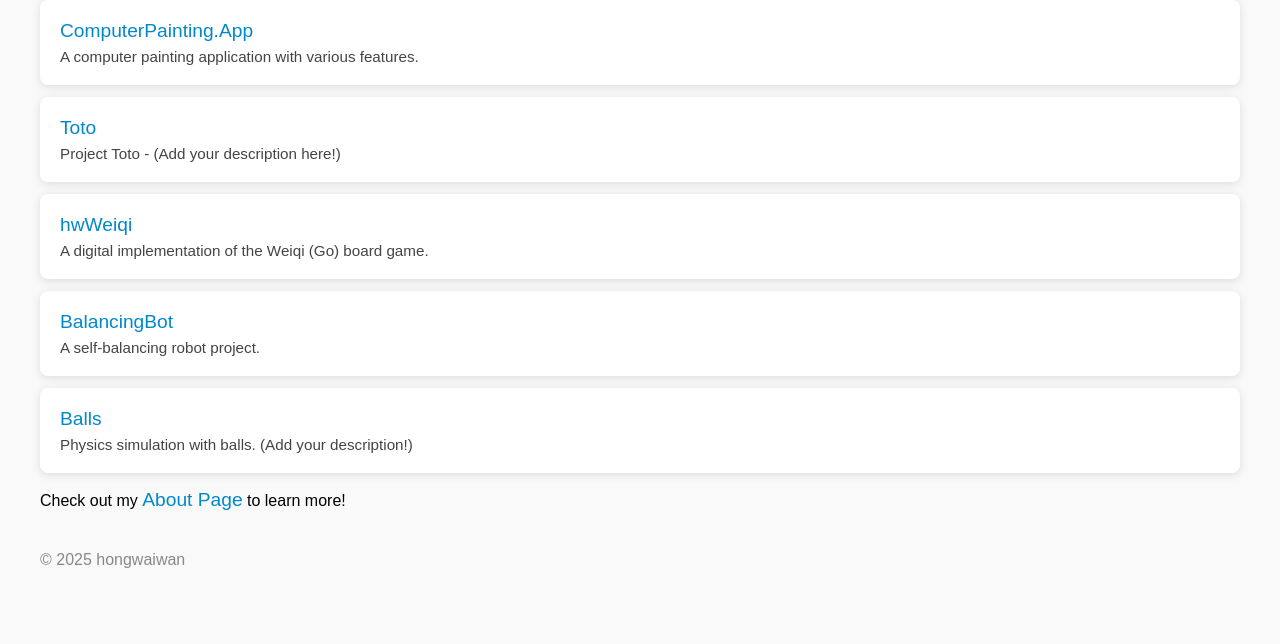
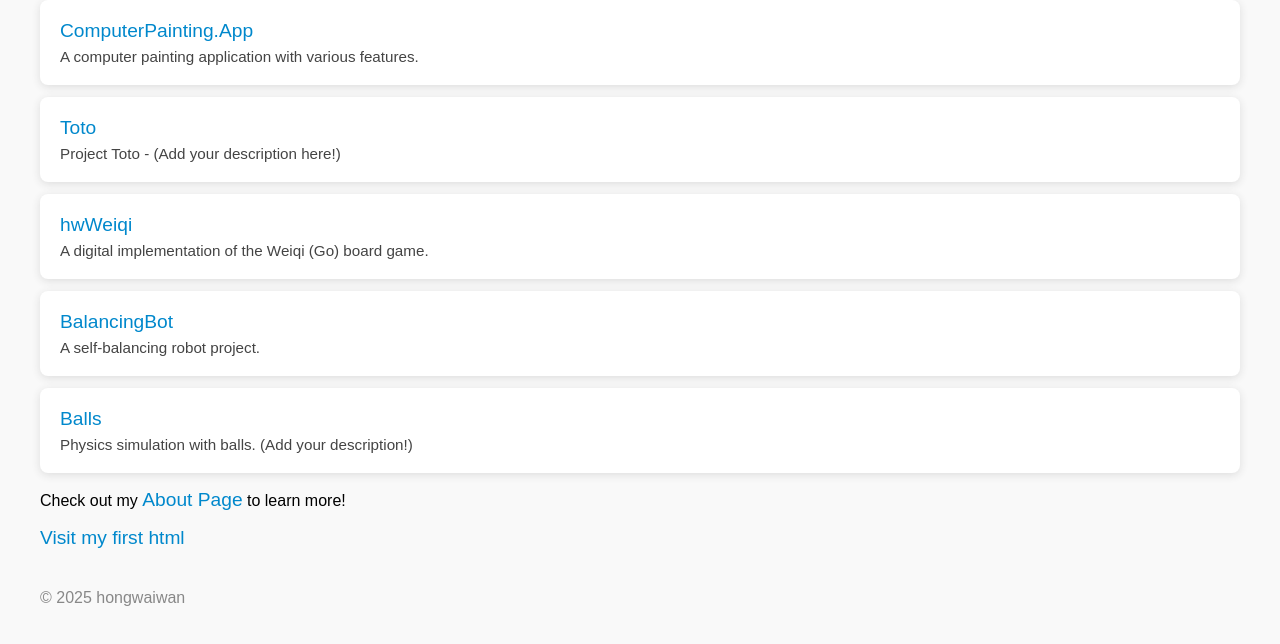
Before and after one commit to hongwaiwan/hongwaiwan.github.io, a plain HTML site: page index.html in a window 1280 px wide. Shown: the part 98-742 px from the top of the page. Drawn offline with Linux system fonts and the light colour scheme.

Commit message:
Add my first html link to index.html

```diff
--- a/index.html
+++ b/index.html
@@ -38,6 +38,7 @@
     </li>
     <!-- Add more projects as needed -->
       <p>Check out my <a href="about.html">About Page</a> to learn more!</p>
+      <a href="https://hongwaiwan.github.io/First-html/" target="_blank">Visit my first html</a>
   </ul>
   <footer style="margin-top:40px; color:#888;">&copy; 2025 hongwaiwan</footer>
 </body>
```
